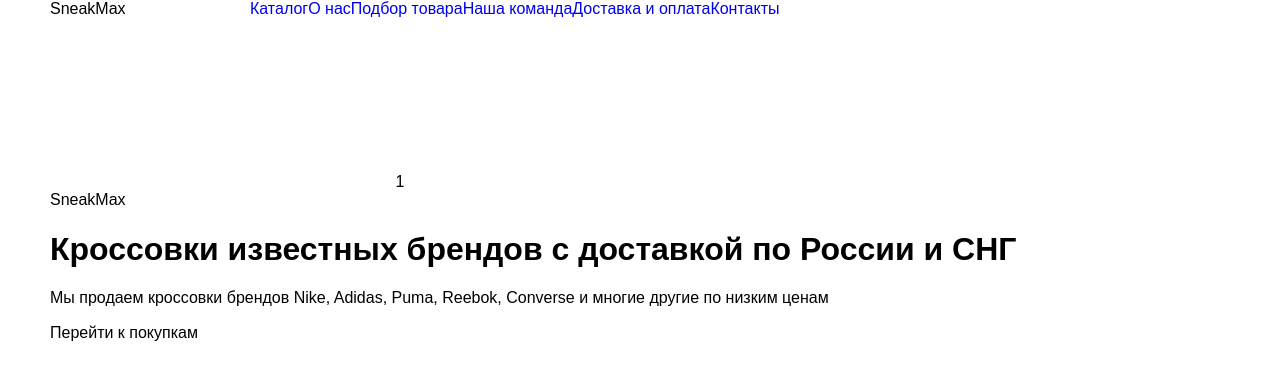
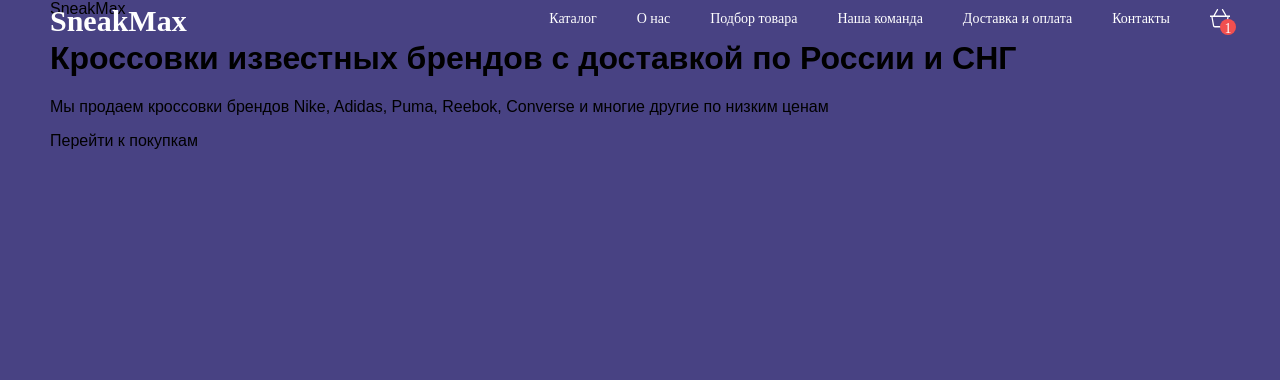
Before and after one commit to vladimir1956/site-figma-6, a plain HTML site: page index.html in a window 1280 px wide. Drawn offline with Linux system fonts and the light colour scheme.

Commit message:
6 commit

```diff
--- a/index.html
+++ b/index.html
@@ -30,9 +30,10 @@
         </nav>
         <div class="cart header__cart">
           <button class="btn-reset cart__btn">
-            <svg>
-              <use xlink:href="img/sprite.svg#cart"></use>
-            </svg>
+            <img src="./img/svg/cart.svg" alt="">
+     <!----       <svg>
+              <use xlink:href="./img/svg/cart.svg"></use>
+            </svg>-->
             <div class="cart__count">1</div>
           </button>
         </div>
--- a/settings.css
+++ b/settings.css
@@ -48,5 +48,5 @@ html {
   .grid {
     display: grid;
     grid-template-columns: repeat(12, 1fr);
-    gap: 20px;
+    gap: var(--grid-gap);
   }
--- a/style.css
+++ b/style.css
@@ -1,10 +1,92 @@
+:root {
+    --grid-gap:20px;
+    --font-family: "Intro", sant-serif;
+    --middle-hight-font: 700 30px / 140% var(--font-family);
+    --small-font: 400 14px / 140% var(--font-family);
+}
+.header{
+    position: fixed;
+    left: 0;
+    top: 0;
+    width: 100%;
+}
 .header__left{
     grid-column: 2 span;
 }
 .header__right{
+    display: flex;
+    justify-content: flex-end;
     grid-column: 10 span;
 }
 .nav__list{
     display: flex;
     align-items: center;
 }
+.nav__item:not(:last-child){
+    margin-right: 40px;
+}
+.nav__link{
+    color:#fff;
+    font: var(--small-font);
+}
+.cart{
+    margin-left: 40px;
+}
+.card__btn{
+    width: 20px;
+    height: 20px;
+}
+.card__btn svg{
+    display: block;
+    width: 100%;
+    height: 100%;
+    object-fit: cover;
+}
+.hero{
+    height: 800px;
+    background-color: #484283;
+}
+.logo {
+    color: #FFF;
+    font: var(--middle-hight-font);
+}
+.header__cart {
+}
+.btn-reset {
+}
+.cart__btn {
+    position: relative;
+    width: 20px;
+    height: 20px;
+}
+.cart__count {
+    position: absolute;
+    right: -6px;
+    bottom: -6px;
+    display: inline-flex;
+    justify-content: center;
+    justify-content: center;
+    border-radius: 100%;
+    height: 16px;
+    min-width: 16px;
+    color: #FFF;
+    font: var(--small-font);
+    background-color: #F14F4F;
+}
+.hero {
+}
+.header__container {
+    align-items: center;
+}
+.hero__bg-text {
+}
+.hero__title {
+}
+.hero__descr {
+}
+.btn {
+}
+.btn--primary {
+}
+.js-move-to {
+}
```
Also changed, not shown: img/svg/cart2.svg (added).
